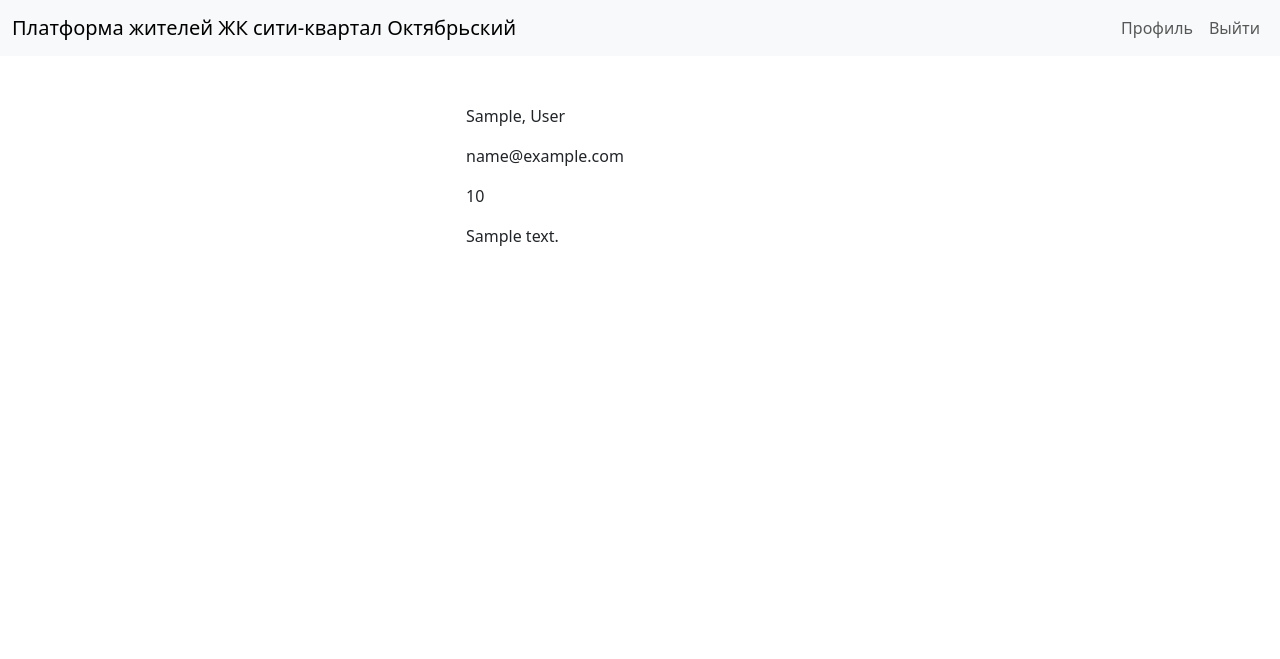
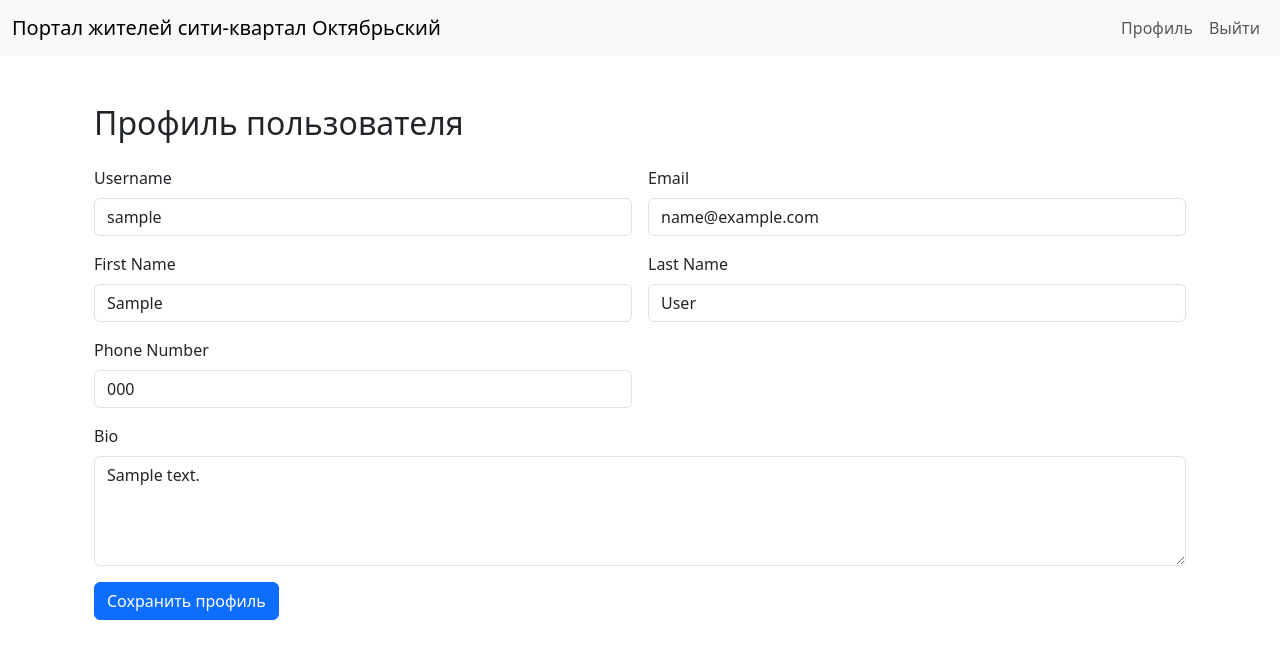
Before and after one commit to kirshinn/octobers_city_app, a Django app: page /profile/ in a window 1280 px wide. Shown: the top 659 px of the page. Run offline with Django 5.2, Linux system fonts and the light colour scheme; a user stored in the database is signed in; tables that the repository leaves empty hold one stand-in row (values such as "Sample post"); some libraries are stand-ins or nearby versions.

Commit message:
create user Profile

```diff
--- a/accounts/admin.py
+++ b/accounts/admin.py
@@ -12,16 +12,16 @@ class CustomUserAdmin(UserAdmin):
     inlines = [AddressInline]
     fieldsets = (
         (None, {'fields': ('username', 'password')}),
-        ('Personal info', {'fields': ('first_name', 'last_name', 'email', 'bio', 'age')}),
+        ('Personal info', {'fields': ('first_name', 'last_name', 'email', 'phone')}),
         ('Permissions', {'fields': ('is_active', 'is_staff', 'is_superuser', 'groups', 'user_permissions')}),
         ('Important dates', {'fields': ('last_login', 'date_joined')}),
     )
     add_fieldsets = (
         (None, {
             'classes': ('wide',),
-            'fields': ('username', 'email', 'password1', 'password2', 'bio', 'age'),
+            'fields': ('username', 'email', 'password1', 'password2', 'phone'),
         }),
     )
     list_display = ('username', 'email', 'first_name', 'last_name', 'is_staff')
-    search_fields = ('username', 'email')
+    search_fields = ('username', 'email', 'phone')
     ordering = ('username',)
--- a/accounts/models.py
+++ b/accounts/models.py
@@ -14,8 +14,12 @@ class Address(models.Model):
         return f"{self.city}, {self.street}, {self.home}"
 
 class CustomUser(AbstractUser):
+    phone = models.CharField(max_length=15)
+
+    def __str__(self):
+        return f"{self.first_name} {self.last_name}"
+
+class Profile(models.Model):
+    user = models.OneToOneField(CustomUser, on_delete=models.CASCADE)
     age = models.PositiveIntegerField(blank=True, null=True)
     bio = models.TextField(blank=True, null=True)
-
-    def __str__(self):
-        return f"{self.first_name}, {self.last_name}"
--- a/baseapp/forms.py
+++ b/baseapp/forms.py
@@ -1,6 +1,6 @@
 from django import forms
 from django.contrib.auth.forms import UserCreationForm
-from accounts.models import CustomUser, Address
+from accounts.models import CustomUser, Profile, Address
 
 
 class CustomUserCreationForm(UserCreationForm):
@@ -60,3 +60,24 @@ class CustomUserCreationForm(UserCreationForm):
             address.save()
 
         return user
+
+class ProfileForm(forms.ModelForm):
+    username = forms.CharField(max_length=150)
+    email = forms.EmailField()
+    first_name = forms.CharField(max_length=30)
+    last_name = forms.CharField(max_length=30)
+    phone = forms.CharField(max_length=15)
+
+    class Meta:
+        model = Profile
+        fields = ['bio']
+
+    def __init__(self, *args, **kwargs):
+        user = kwargs.pop('user', None)
+        super().__init__(*args, **kwargs)
+        if user:
+            self.fields['username'].initial = user.username
+            self.fields['email'].initial = user.email
+            self.fields['first_name'].initial = user.first_name
+            self.fields['last_name'].initial = user.last_name
+            self.fields['phone'].initial = user.phone
--- a/baseapp/templates/profile/edit.html
+++ /dev/null
@@ -1,5 +0,0 @@
-{% extends 'base.html' %}
-{% block title %}{% endblock %}
-{% block content %}
-
-{% endblock %}
--- a/baseapp/templates/profile/index.html
+++ b/baseapp/templates/profile/index.html
@@ -1,17 +1,119 @@
 {% extends 'base.html' %}
 
-{% block title %}Profile of {{ user.username }}{% endblock %}
+{% block title %}Профиль - {{ user.username }}{% endblock %}
 
 {% block content %}
-<div class="container mt-5">
-    <div class="row">
-        <div class="col-md-4"></div>
-        <div class="col-md-8">
-            <p>{{ user }}</p>
-            <p>{{ user.email }}</p>
-            <p>{{ user.age }}</p>
-            <p>{{ user.bio }}</p>
+<div class="container my-5">
+    <h2 class="mb-4">Профиль пользователя</h2>
+    <form method="post" class="row g-3 needs-validation" novalidate>
+        {% csrf_token %}
+
+        <!-- Username -->
+        <div class="col-md-6">
+            <label for="username" class="form-label">Username</label>
+            <input
+                type="text"
+                name="username"
+                id="username"
+                class="form-control"
+                value="{{ user.username }}"
+                placeholder="JohnDoe"
+                required
+            >
+            <div class="invalid-feedback">
+                Please enter a valid username.
+            </div>
         </div>
-    </div>
+
+        <!-- Email -->
+        <div class="col-md-6">
+            <label for="email" class="form-label">Email</label>
+            <input
+                type="email"
+                name="email"
+                id="email"
+                class="form-control"
+                value="{{ user.email }}"
+                placeholder="john.doe@example.com"
+                required
+            >
+            <div class="invalid-feedback">
+                Please enter a valid email address.
+            </div>
+        </div>
+
+        <!-- First Name -->
+        <div class="col-md-6">
+            <label for="first_name" class="form-label">First Name</label>
+            <input
+                type="text"
+                name="first_name"
+                id="first_name"
+                class="form-control"
+                value="{{ user.first_name }}"
+                placeholder="John"
+                required
+            >
+            <div class="invalid-feedback">
+                Please enter a valid first name.
+            </div>
+        </div>
+
+        <!-- Last Name -->
+        <div class="col-md-6">
+            <label for="last_name" class="form-label">Last Name</label>
+            <input
+                type="text"
+                name="last_name"
+                id="last_name"
+                class="form-control"
+                value="{{ user.last_name }}"
+                placeholder="Doe"
+                required
+            >
+            <div class="invalid-feedback">
+                Please enter a valid last name.
+            </div>
+        </div>
+
+        <!-- Phone Number -->
+        <div class="col-md-6">
+            <label for="phone" class="form-label">Phone Number</label>
+            <input
+                type="text"
+                name="phone"
+                id="phone"
+                class="form-control"
+                value="{{ user.phone }}"
+                placeholder="+7 (123) 456-7890"
+                pattern="[0-9]{10,15}"
+                required
+            >
+            <div class="invalid-feedback">
+                Please enter a valid phone number.
+            </div>
+        </div>
+
+        <!-- Bio -->
+        <div class="col-12">
+            <label for="bio" class="form-label">Bio</label>
+            <textarea
+                class="form-control"
+                id="bio"
+                name="bio"
+                rows="4"
+                placeholder="Tell us about yourself..."
+                required
+            >{{ user.profile.bio }}</textarea>
+            <div class="invalid-feedback">
+                Please provide a brief bio.
+            </div>
+        </div>
+
+        <!-- Submit Button -->
+        <div class="col-12">
+            <button class="btn btn-primary" type="submit">Сохранить профиль</button>
+        </div>
+    </form>
 </div>
 {% endblock %}
--- a/baseapp/views.py
+++ b/baseapp/views.py
@@ -3,7 +3,7 @@ from django.contrib.auth import authenticate, login, logout
 from django.contrib.auth.decorators import login_required
 from django.contrib import messages
 from core.ml.sentiment_model import analyze_sentiment
-from .forms import CustomUserCreationForm # Используем кастомную форму
+from .forms import CustomUserCreationForm, ProfileForm # Используем кастомную форму для User
 
 def home(request):
     return render(request, 'home.html')
@@ -46,4 +46,29 @@ def protected(request):
 
 @login_required
 def profile(request):
-    return render(request, 'profile/index.html')
+    user = request.user
+    user_profile = user.profile
+
+    if request.method == 'POST':
+        form = ProfileForm(request.POST, instance=user_profile, user=user)
+        if form.is_valid():
+            # Save user data
+            user.username = form.cleaned_data['username']
+            user.email = form.cleaned_data['email']
+            user.first_name = form.cleaned_data['first_name']
+            user.last_name = form.cleaned_data['last_name']
+            user.phone = form.cleaned_data['phone']
+            user.save()
+
+            # Save profile data
+            form.save()
+
+            messages.success(request, f'Профиль {user} обновлен!')
+
+            return redirect('profile')
+        else:
+            messages.error(request, 'Ошибка заполнения профиля. Проверьте введённые данные.')
+    else:
+        form = ProfileForm(instance=user_profile, user=user)
+
+    return render(request, 'profile/index.html', {'form': form})
--- a/octobers_city_app/context_processors.py
+++ b/octobers_city_app/context_processors.py
@@ -1,4 +1,4 @@
 def project_name(request):
     return {
-        'project_name': 'Платформа жителей ЖК сити-квартал Октябрьский'
+        'project_name': 'Портал жителей сити-квартал Октябрьский'
     }
```
Also changed, not shown: accounts/migrations/0001_initial.py.
